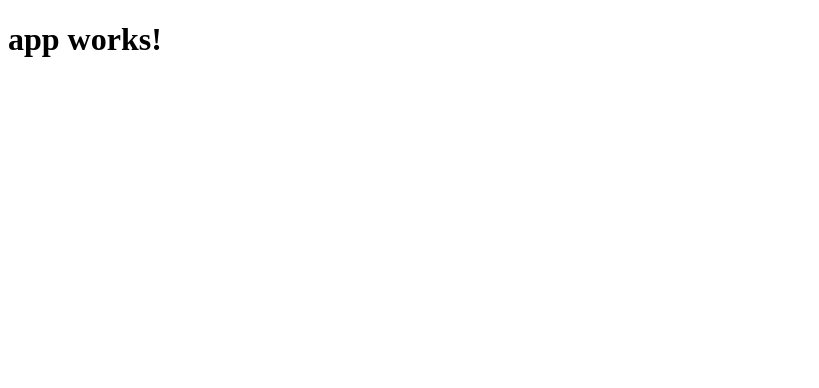
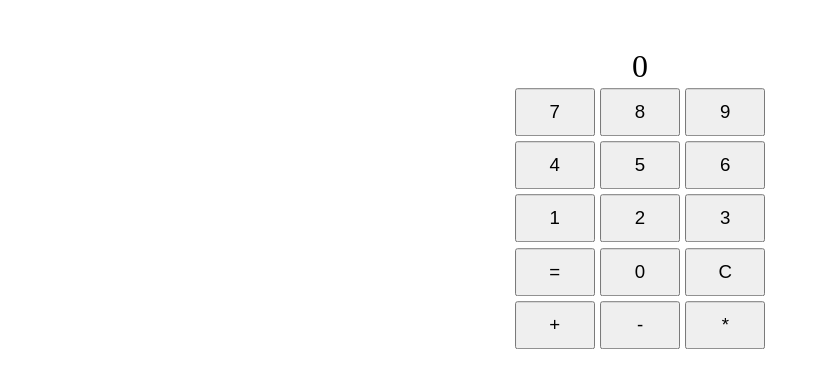
Before and after one commit to ejanow/ng2-calculator, an Angular app: page / in a window 1280 px wide. Shown: the top 388 px of the page, without its empty margins (0-819 px from the left). Built offline with nearby package versions, Linux system fonts and the light colour scheme.

Commit message:
add basic functionality

```diff
--- a/package.json
+++ b/package.json
@@ -39,6 +39,8 @@
     "protractor": "4.0.5",
     "ts-node": "1.2.1",
     "tslint": "3.13.0",
-    "typescript": "2.0.2"
+    "typescript": "2.0.2",
+    "concurrently": "1.0.0",
+    "live-server": "0.9.0"
   }
 }
--- a/src/app/app.component.ts
+++ b/src/app/app.component.ts
@@ -6,5 +6,5 @@ import { Component } from '@angular/core';
   styleUrls: ['./app.component.css']
 })
 export class AppComponent {
-  title = 'app works!';
+  title = 'Yo';
 }
--- a/src/app/app.module.ts
+++ b/src/app/app.module.ts
@@ -4,10 +4,12 @@ import { FormsModule } from '@angular/forms';
 import { HttpModule } from '@angular/http';
 
 import { AppComponent } from './app.component';
+import { CalculatorComponent } from './calculator/calculator.component';
 
 @NgModule({
   declarations: [
-    AppComponent
+    AppComponent,
+    CalculatorComponent
   ],
   imports: [
     BrowserModule,
@@ -15,6 +17,6 @@ import { AppComponent } from './app.component';
     HttpModule
   ],
   providers: [],
-  bootstrap: [AppComponent]
+  bootstrap: [CalculatorComponent]
 })
 export class AppModule { }
--- /dev/null
+++ b/src/app/calculator/calculator.component.css
@@ -0,0 +1,49 @@
+body {
+    margin: 0pt;
+    padding: 0pt;
+    font-family: sans-serif;
+    /* Android (at least v2.2) needs a webapp to be larger
+       than the screen in order to hide the address bar. */
+    min-height: 110%;
+}
+.spacer {
+    padding-bottom: 50px;
+}
+h1 {
+    color: white;
+    background: #222288;
+    text-shadow: 0pt 2pt 2pt #111155;
+    font-size: 18pt;
+    font-weight: bold;
+    padding: 10pt;
+    text-align: center;
+    /* Sigh, cross-browser gradients... */
+    background-image: -moz-linear-gradient(top, #111177, #4444AA);
+    background-image: -ie-linear-gradient(top, #111177, #4444AA);
+    background-image: -webkit-linear-gradient(top, #111177, #4444AA);
+    background-image: linear-gradient(top, #111177, #4444AA);
+    /* Sigh, cross-browser drop shadows */
+    -moz-box-shadow: 0pt 3pt 3pt #888;
+    -webkit-box-shadow: 0pt 3pt 3pt #888;
+    box-shadow: 0pt 3pt 3pt #888;
+}
+.container {
+    font-size: 14pt;
+    padding: 5pt;
+    text-align: center;
+}
+#calculator {
+    font-size: 24pt;
+    margin: 0;
+    position: absolute;
+    top: 25%;
+    left: 50%;
+    margin-right: -50%;
+    transform: translate(-50%, -50%)
+}
+#calculator button {
+    height: 36pt;
+    width: 60pt;
+    margin: 2pt;
+    font-size: 14pt;
+}
--- /dev/null
+++ b/src/app/calculator/calculator.component.html
@@ -0,0 +1,31 @@
+<div class="spacer"></div>
+
+        <div class="container">
+            <div id="calculator">
+                <div id="display">{{calc.val}}</div>
+                <div class="calcRow">
+                    <button class="calcButton" type="button" (click)="calc.processNum(7)">7</button>
+                    <button class="calcButton" type="button" (click)="calc.processNum(8)">8</button>
+                    <button class="calcButton" type="button" (click)="calc.processNum(9)">9</button>
+                </div>
+                <div class="calcRow">
+                    <button class="calcButton" type="button" (click)="calc.processNum(4)">4</button>
+                    <button class="calcButton" type="button" (click)="calc.processNum(5)">5</button>
+                    <button class="calcButton" type="button" (click)="calc.processNum(6)">6</button>
+                </div>
+                <div class="calcRow">
+                    <button class="calcButton" type="button" (click)="calc.processNum(1)">1</button>
+                    <button class="calcButton" type="button" (click)="calc.processNum(2)">2</button>
+                    <button class="calcButton" type="button" (click)="calc.processNum(3)">3</button>
+                </div>
+                <div class="calcRow">
+                    <button class="calcButton" type="button" (click)="calc.processOp( op.Equals )">=</button>
+                    <button class="calcButton" type="button" (click)="calc.processNum( 0 )">0</button>
+                    <button class="calcButton" type="button" (click)="calc.processOp( op.Clear )">C</button>
+                </div>
+                <div class="calcRow">
+                    <button class="calcButton" type="button" (click)="calc.processOp( op.Plus )">+</button>
+                    <button class="calcButton" type="button" (click)="calc.processOp( op.Minus )">-</button>
+                    <button class="calcButton" type="button" (click)="calc.processOp( op.Times )">*</button>
+                </div>
+        </div>
--- /dev/null
+++ b/src/app/calculator/calculator.component.ts
@@ -0,0 +1,76 @@
+import { Component, OnInit } from '@angular/core';
+
+enum Operator {
+  Plus,
+  Minus,
+  Divide,
+  Times,
+  Equals,
+  Clear
+}
+
+class Calculator {
+
+  public val: number;
+  public old: number;
+  public op: Operator;
+  public isClean: boolean;
+
+  clear(): void {
+    this.val = 0;
+    this.old = 0;
+    this.op = Operator.Equals;
+    this.isClean = true;
+  }
+
+  constructor () {
+    this.clear();
+  }
+
+  processOp(op: Operator): void {
+    if (op === Operator.Clear)
+      return this.clear();
+
+    switch( this.op ) {
+      case Operator.Plus:  this.val += this.old; break;
+      case Operator.Minus: this.val += this.old; break;
+      case Operator.Times: this.val *= this.old; break;
+      case Operator.Divide: this.val /= this.old; break;
+      default: break;
+    }
+    this.isClean = true;
+    this.op = op;
+  }
+
+  processNum(i: number){
+    if (this.isClean) {
+      this.old = this.val;
+      this.val = i;
+    }
+    else {
+      this.val = (this.val * 10) + i;
+    }
+
+    this.isClean = false;
+  }
+
+}
+
+@Component({
+  selector: 'app-calculator',
+  templateUrl: './calculator.component.html',
+  styleUrls: ['./calculator.component.css']
+})
+export class CalculatorComponent implements OnInit {
+
+  public calc: Calculator;
+  public op = Operator;
+
+  constructor() {
+    this.calc = new Calculator();
+  }
+
+  ngOnInit() {
+  }
+
+}
--- a/src/index.html
+++ b/src/index.html
@@ -10,6 +10,6 @@
 
 </head>
 <body>
-  <app-root>Loading...</app-root>
+  <app-calculator></app-calculator>
 </body>
 </html>
--- a/src/tsconfig.json
+++ b/src/tsconfig.json
@@ -1,8 +1,8 @@
 {
   "compilerOptions": {
     "declaration": false,
+    "experimentalDecorators": true,
     "emitDecoratorMetadata": true,
-    "experimentalDecorators": true,
     "lib": ["es6", "dom"],
     "mapRoot": "./",
     "module": "es6",
--- a/tslint.json
+++ b/tslint.json
@@ -13,7 +13,8 @@
     "forin": true,
     "indent": [
       true,
-      "spaces"
+      "spaces",
+      2
     ],
     "label-position": true,
     "label-undefined": true,
```
Also changed, not shown: 1 other file (tests, documents, lock files or other folders).
